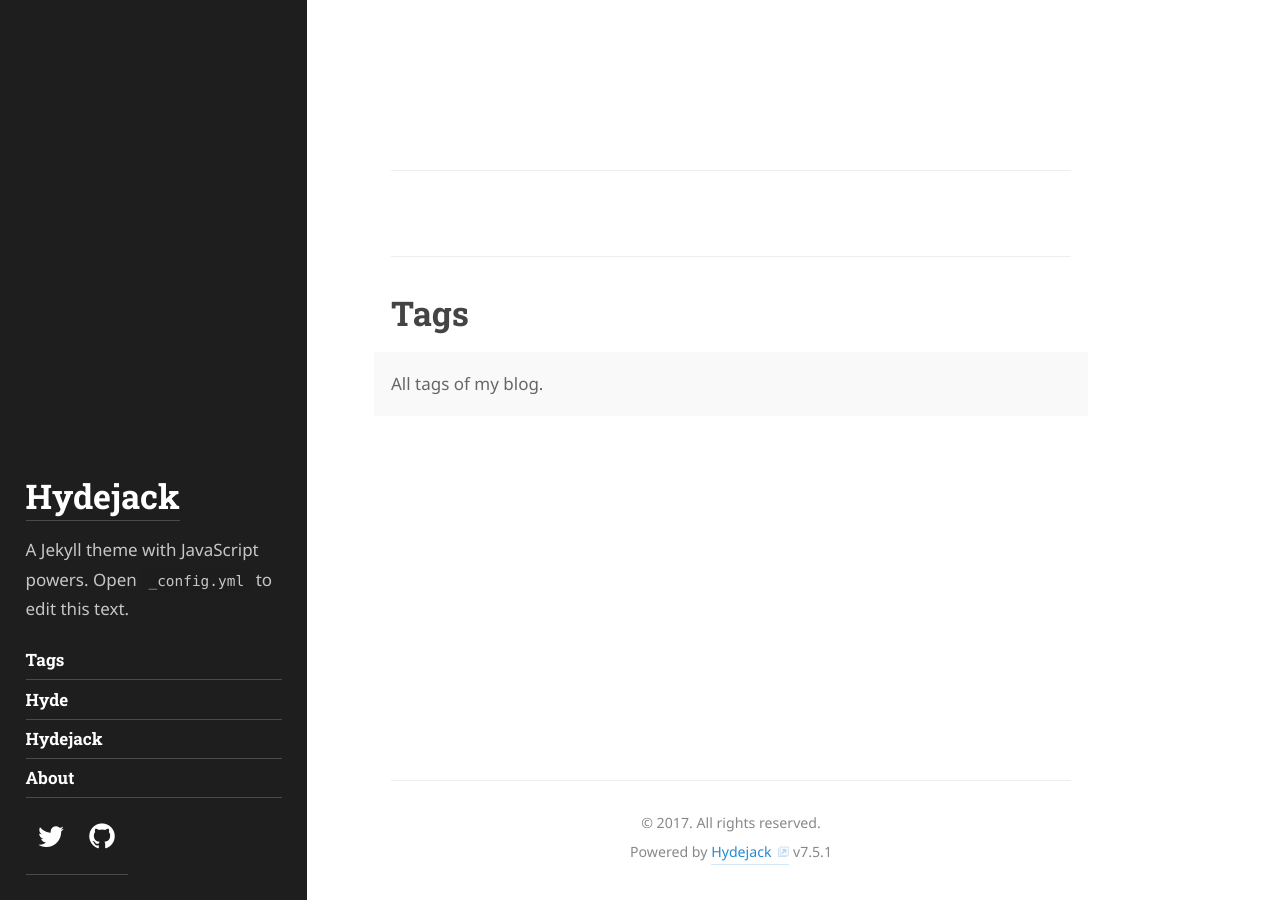
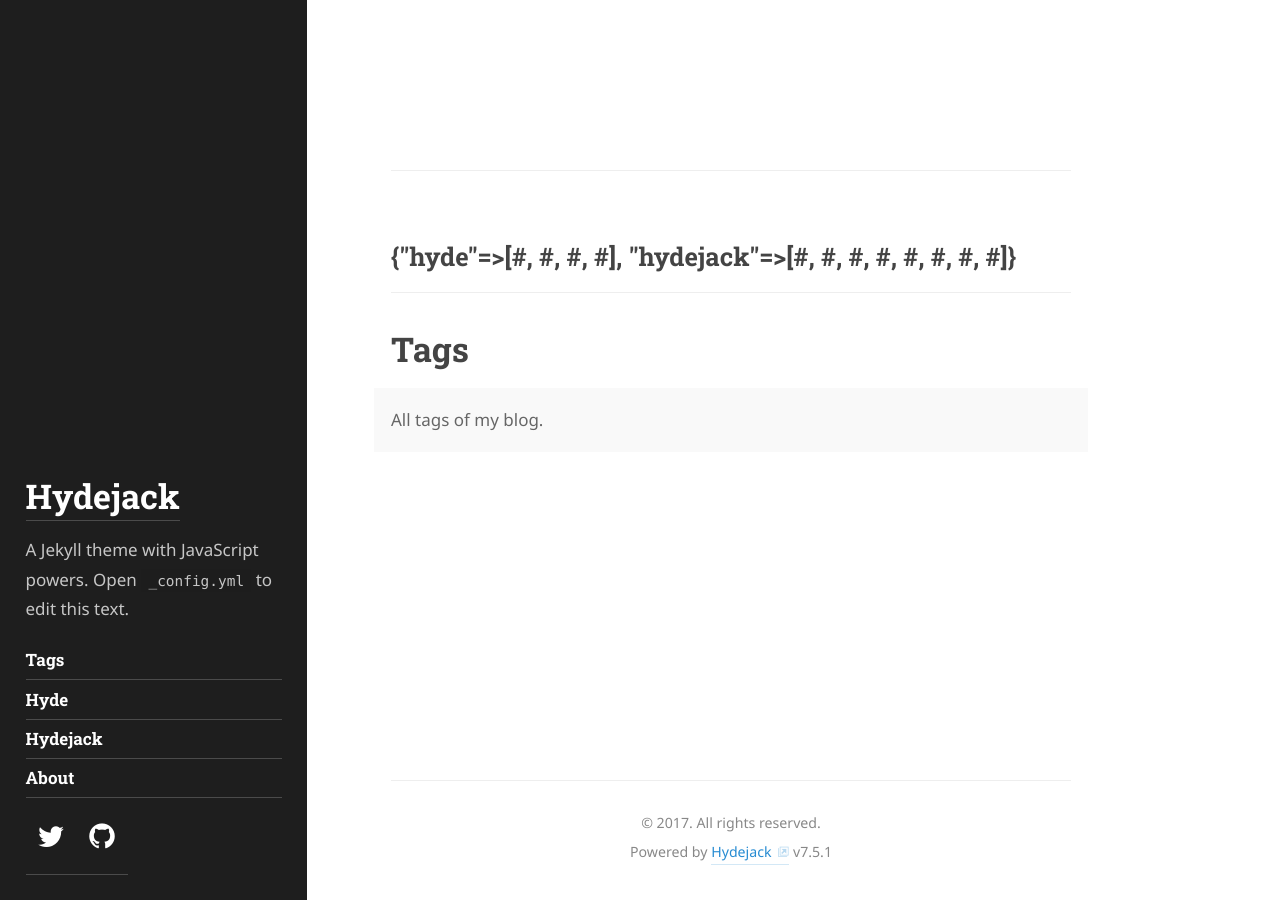
Before and after one commit to sunping0612/blog, a Jekyll site: the page built from _featured_tags/all.md, in a window 1280 px wide. Built offline with Jekyll 4.4.1, drawn with Linux system fonts in a browser that asks for light colours; some web fonts are replaced; part of the change alters nothing that is shown.

```diff
--- a/_layouts/tags.html
+++ b/_layouts/tags.html
@@ -25,12 +25,7 @@ layout: base
 {% assign categories = site.featured_tags %}
 <h2 class="hr">{{ categories }}</h2>
 
-{% assign tag = site.featured_tags | where: "slug", page.slug | first %}
-{% if tag %}
-  {% assign posts = site.tags[page.slug] %}
-{% else %}
-  {% assign posts = site.posts %}
-{% endif %}
+{% assign posts = site.tags %}
 
 <h2 class="hr">{{ posts }}</h2>
 
```
